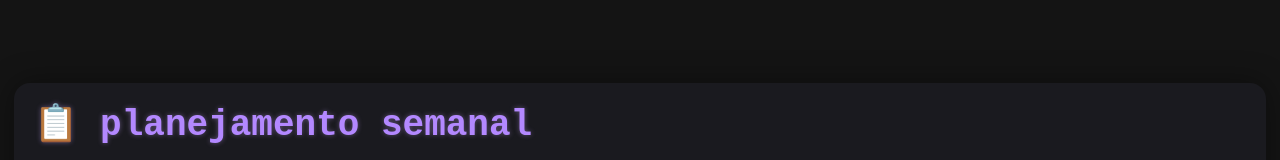
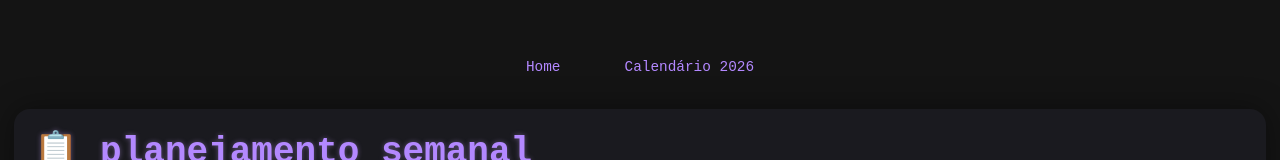
Before and after one commit to tootz-solucoes/boardz, a React (Vite) app: page / in a window 1280 px wide. Shown: the part 103-263 px from the top of the page. Built offline with nearby package versions, Linux system fonts and the light colour scheme; no server answers.

Commit message:
feat: add yearly calendar

```diff
--- a/src/App.jsx
+++ b/src/App.jsx
@@ -7,7 +7,7 @@ import CalendarPage from "./pages/CalendarPage";
 function App() {
   return (
     <>
-      {/* <nav style={{ padding: "1rem", textAlign: "center" }}>
+      <nav style={{ padding: "1rem", textAlign: "center" }}>
         <Link
           to="/"
           style={{
@@ -28,7 +28,7 @@ function App() {
         >
           Calendário 2026
         </Link>
-      </nav> */}
+      </nav>
       <Routes>
         <Route path="/" element={<HomePage />} />
         <Route path="/calendario" element={<CalendarPage />} />
```
